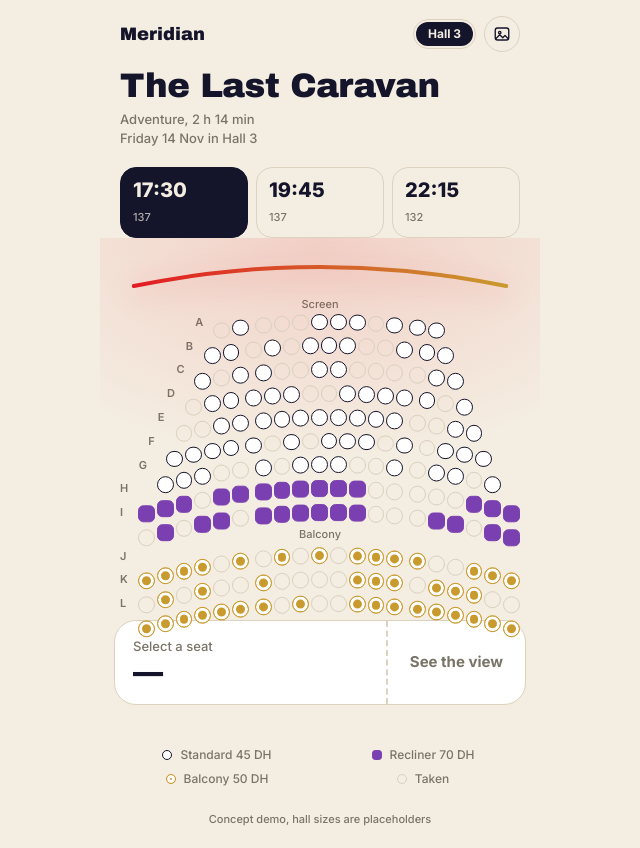
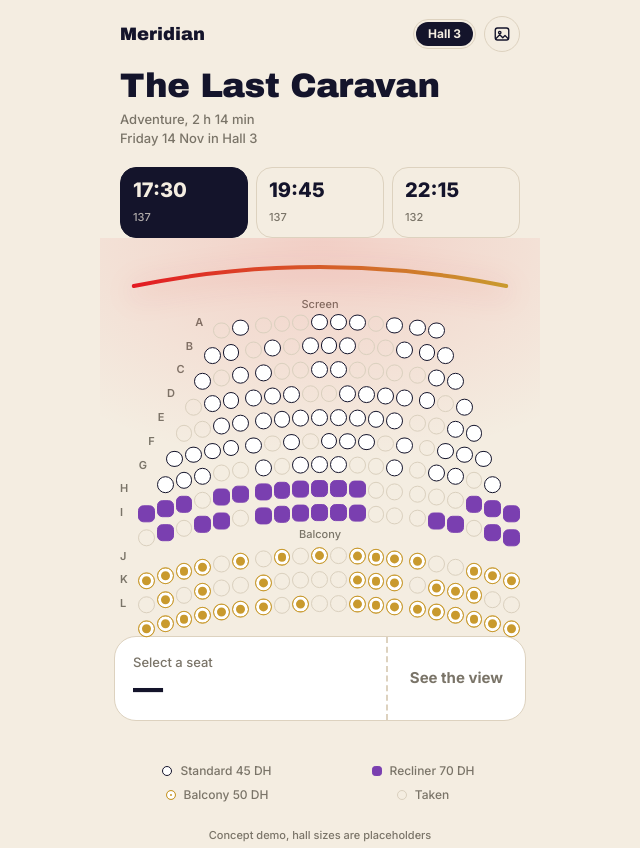
Before and after one commit to aouidate47/cinema, a Next.js app: page /hall-3/1730 in a window 1280 px wide. Shown: the whole page, without its empty margins (320-960 px from the left). Built offline with nearby package versions, Linux system fonts and the light colour scheme.

Commit message:
Add space above view card

```diff
--- a/components/TicketBar.tsx
+++ b/components/TicketBar.tsx
@@ -3,7 +3,7 @@ import type { Seat } from "@/types";
 
 export default function TicketBar({ seat, onView }: { seat: Seat | null; onView: () => void }) {
   return (
-    <div className="mx-3.5 mb-3.5 mt-2 flex items-stretch rounded-[22px] border border-line bg-card">
+    <div className="mx-3.5 mb-3.5 mt-6 flex items-stretch rounded-[22px] border border-line bg-card">
       <div className="flex-1 px-[18px] py-4" aria-live="polite">
         <small className="block text-[13px] text-mute">
           {seat ? `Row ${seat.l}, seat ${seat.n}` : "Select a seat"}
```
